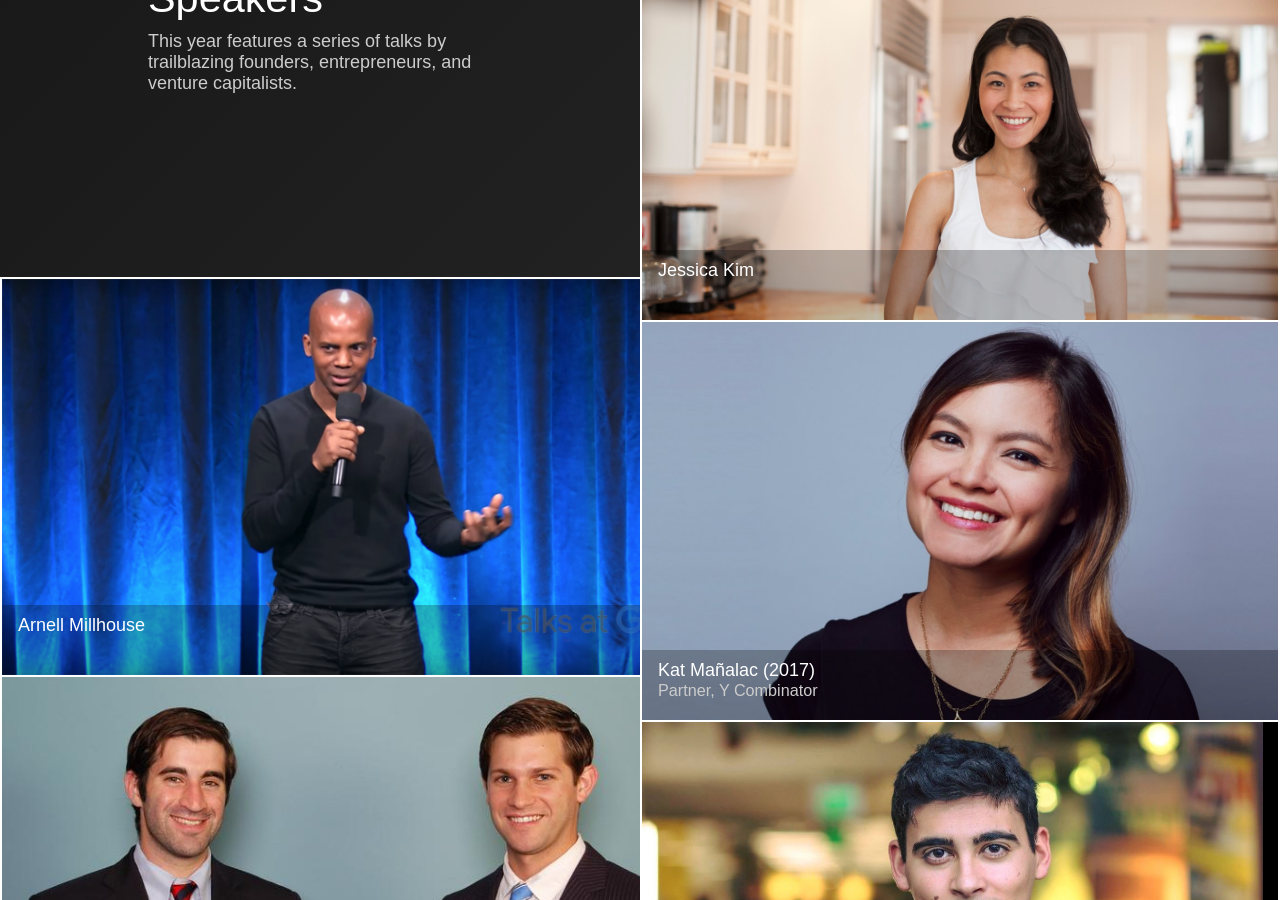
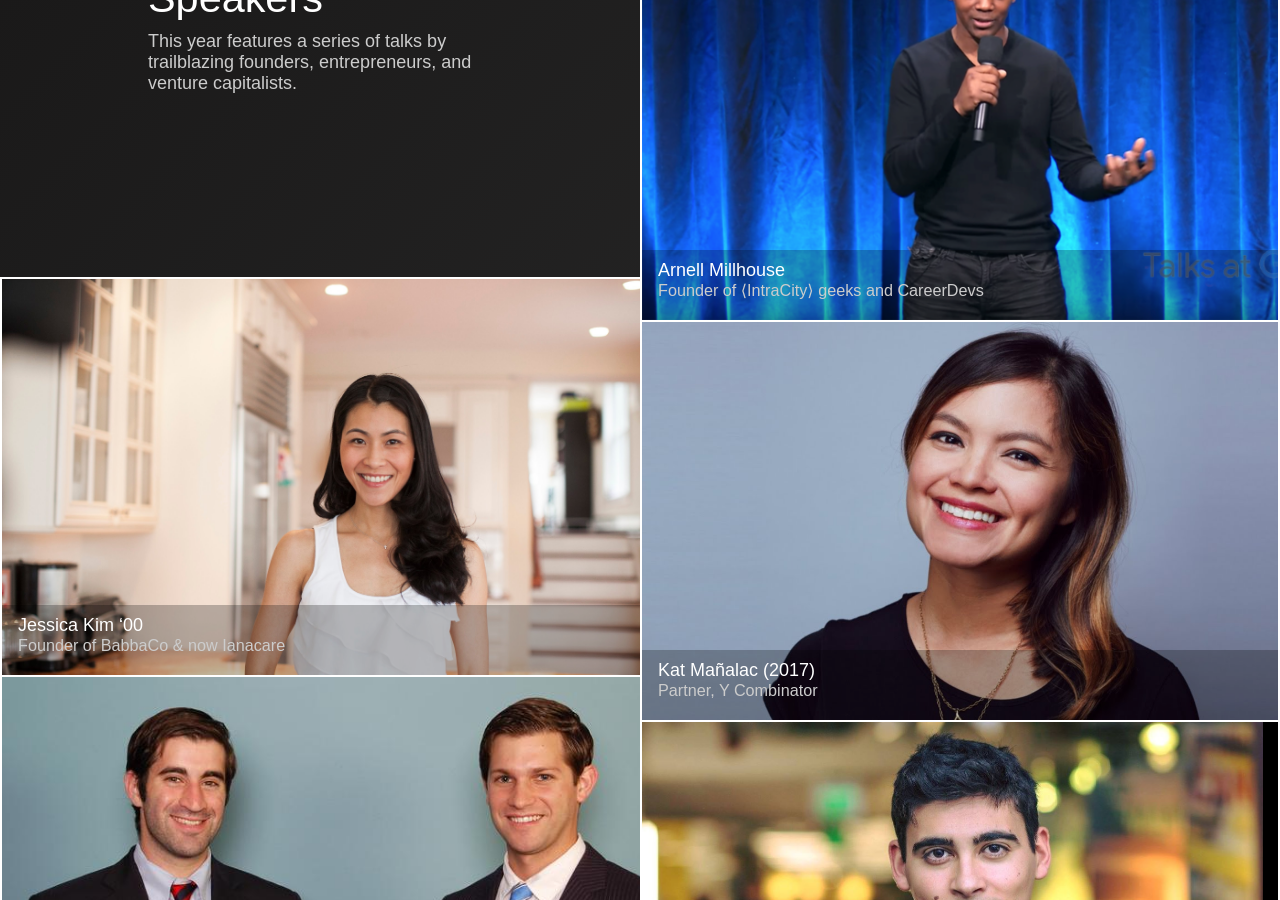
Before and after one commit to hackatbrown/2016.startupatbrown.org, a Jekyll site: the page built from index.html, in a window 1280 px wide and 900 px high, scrolled down 1213 px. Built offline with Jekyll 4.4.1, drawn with Linux system fonts in a browser that asks for light colours; nearby versions of some CDN libraries.

Commit message:
fixed speakers bios

```diff
--- a/css/pages/index.scss
+++ b/css/pages/index.scss
@@ -222,8 +222,7 @@ svg.slant {
   background: -webkit-linear-gradient(
     rgba(255, 60, 102, 0.9) 1.17%,
     #ff0b40 110%
-  );
-  // @include linear-gradient(left, rgba(255,60,102,0.9) 1.17%, $brand-red 110%);
+  ); // @include linear-gradient(left, rgba(255,60,102,0.9) 1.17%, $brand-red 110%);
   @media (max-width: $screen-sm-max) {
     transform: translate(95%, -20%) rotate(30deg);
     -webkit-transform: translate(95%, -20%) rotate(30deg);
@@ -298,7 +297,8 @@ svg.slant {
   width: 100%;
   margin: 0;
   padding: 0;
-  list-style: none; /* Clearfix */
+  list-style: none;
+  /* Clearfix */
   &:after {
     content: '';
     display: table;
--- a/index.html
+++ b/index.html
@@ -74,22 +74,22 @@ css:
         <div class="speakers-header ">
           <h2>Speakers</h2>
           <p>This year features a series of talks by trailblazing founders, entrepreneurs, and venture capitalists.</p>
-
           <!-- <p><strong>This year's lineup coming soon.</strong></p> -->
         </div>
       </div>
     </div>
     <ul class="thumbnails">
+      <li id="jessica">
+        <div class="speaker-label">
+          <p class="speaker-name">Jessica Kim ‘00</p>
+          <p class="speaker-description">Founder of BabbaCo & now Ianacare</p>
+        </div>
+      </li>
       <li id="arnell">
         <div class="speaker-label">
           <p class="speaker-name">Arnell Millhouse</p>
-          <p class="speaker-description"></p>
-        </div>
-      </li>
-      <li id="jessica">
-        <div class="speaker-label">
-          <p class="speaker-name">Jessica Kim</p>
-          <p class="speaker-description"></p>
+          <p class="speaker-description">Founder of
+            &LeftAngleBracket;IntraCity&RightAngleBracket; geeks and CareerDevs</p>
         </div>
       </li>
       <li id="kat">
```
Also changed, not shown: 1 other file.
